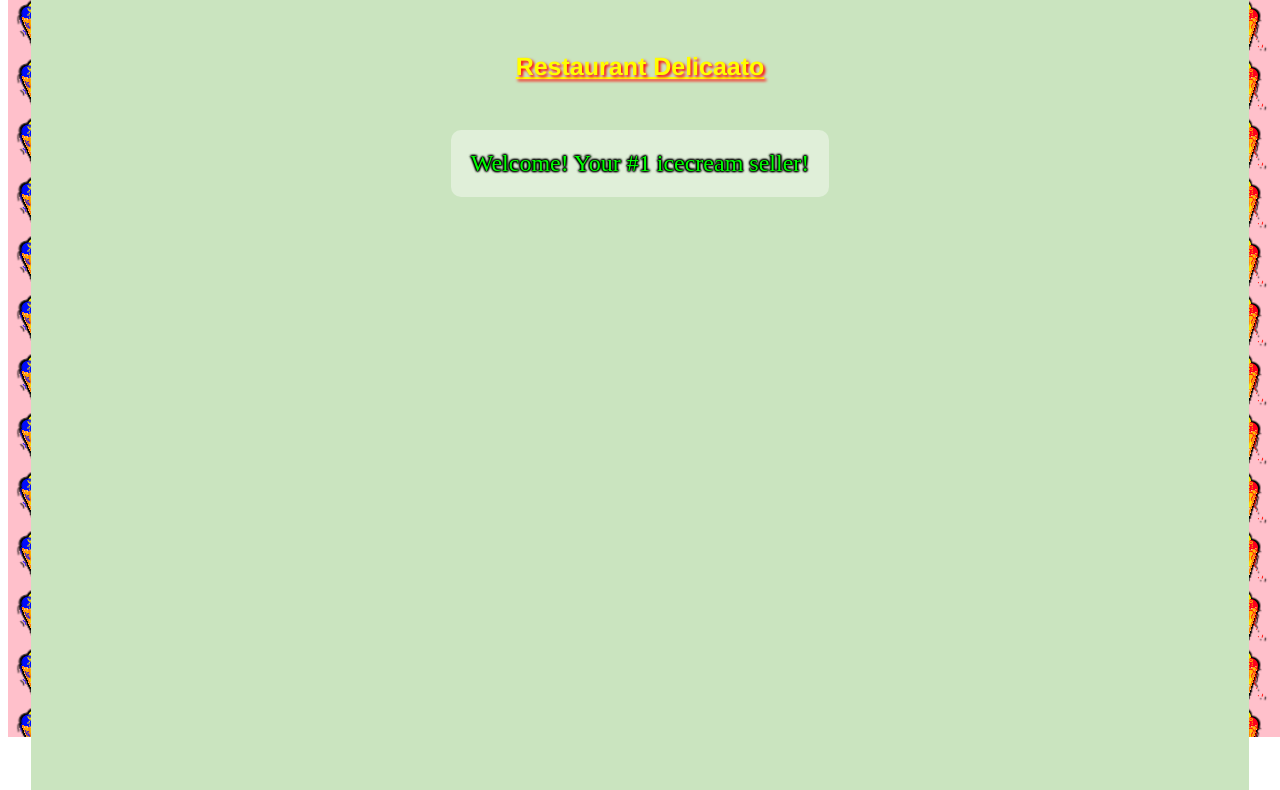
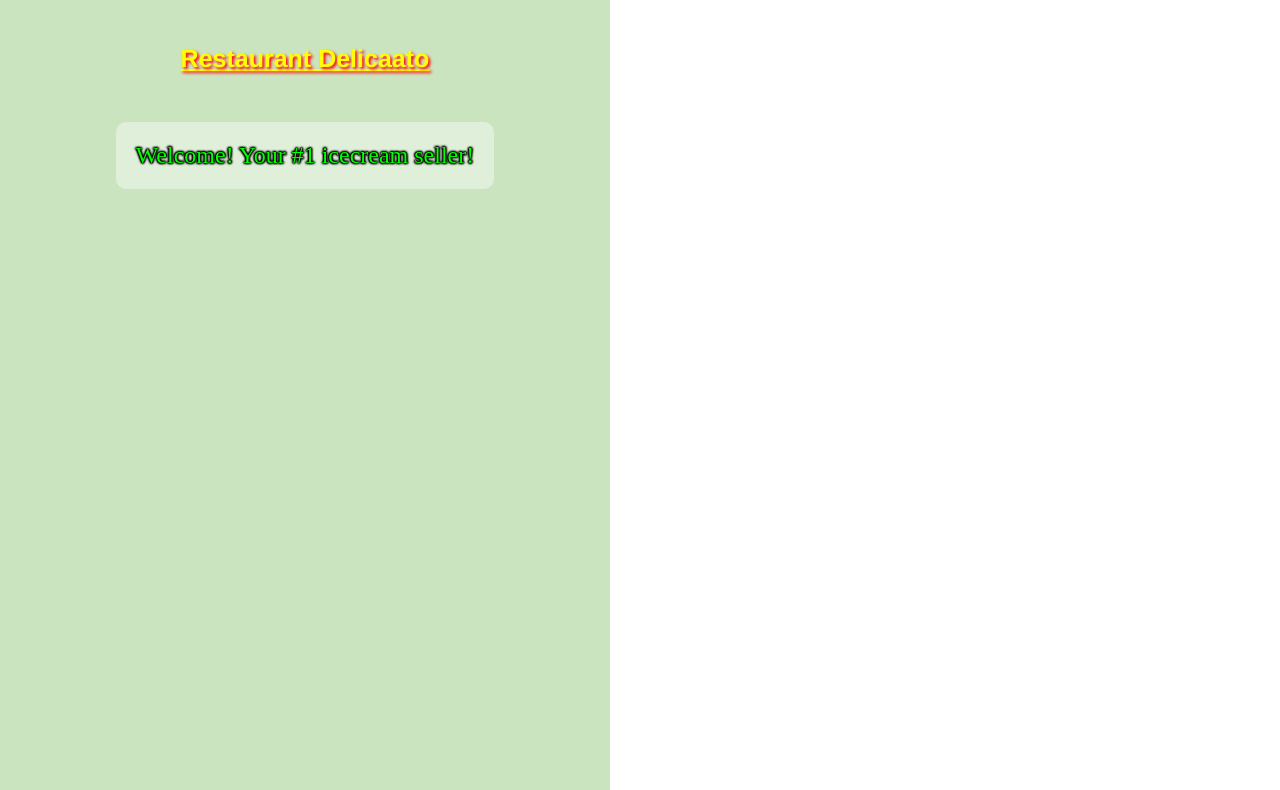
Before and after one commit to mervegrbz/Website, a plain HTML site: page home/index.html in a window 1280 px wide. Shown: the part 71-861 px from the top of the page. Drawn offline with Linux system fonts and the light colour scheme.

Commit message:
Update shared.css

```diff
--- a/css/shared.css
+++ b/css/shared.css
@@ -1,6 +1,12 @@
 @import "mobile.css";
 @import "desktop.css";
 @import "tablet.css";
+
+body {
+    position: relative;
+    display: inline-block;
+    margin:0;
+}
 
 #title {
     font-family: Helvetica, sans-serif;
```
